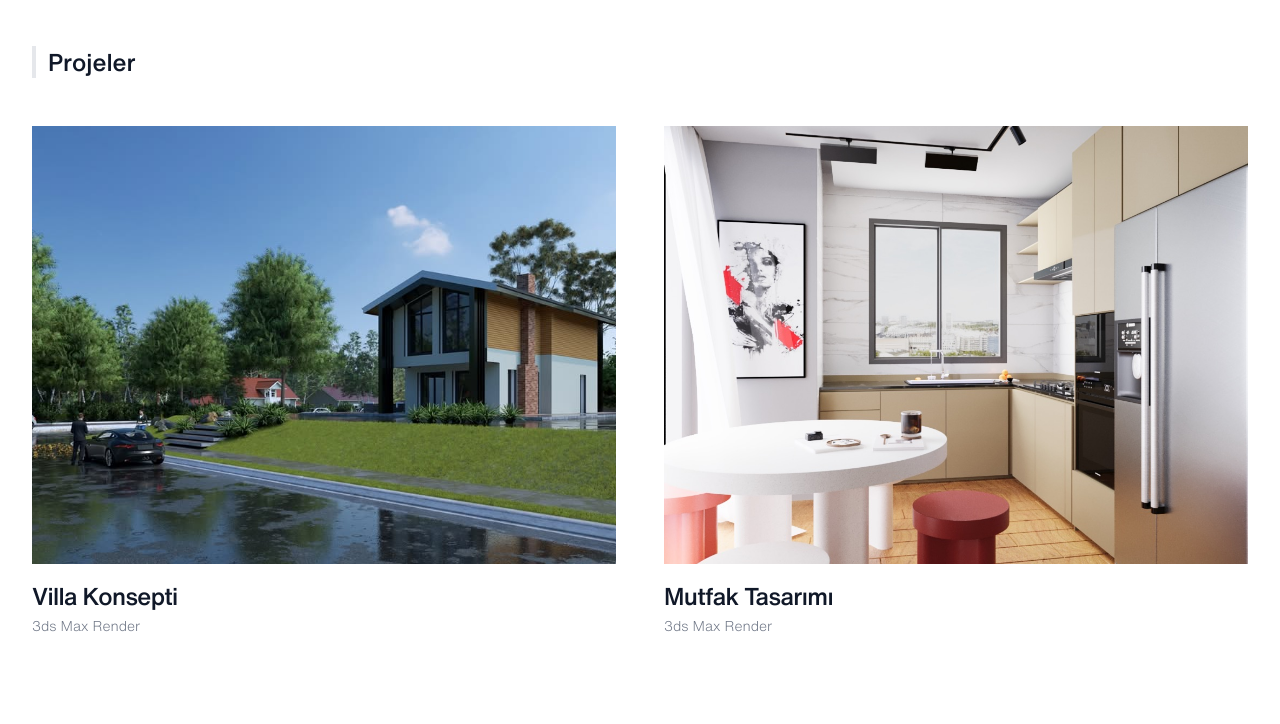
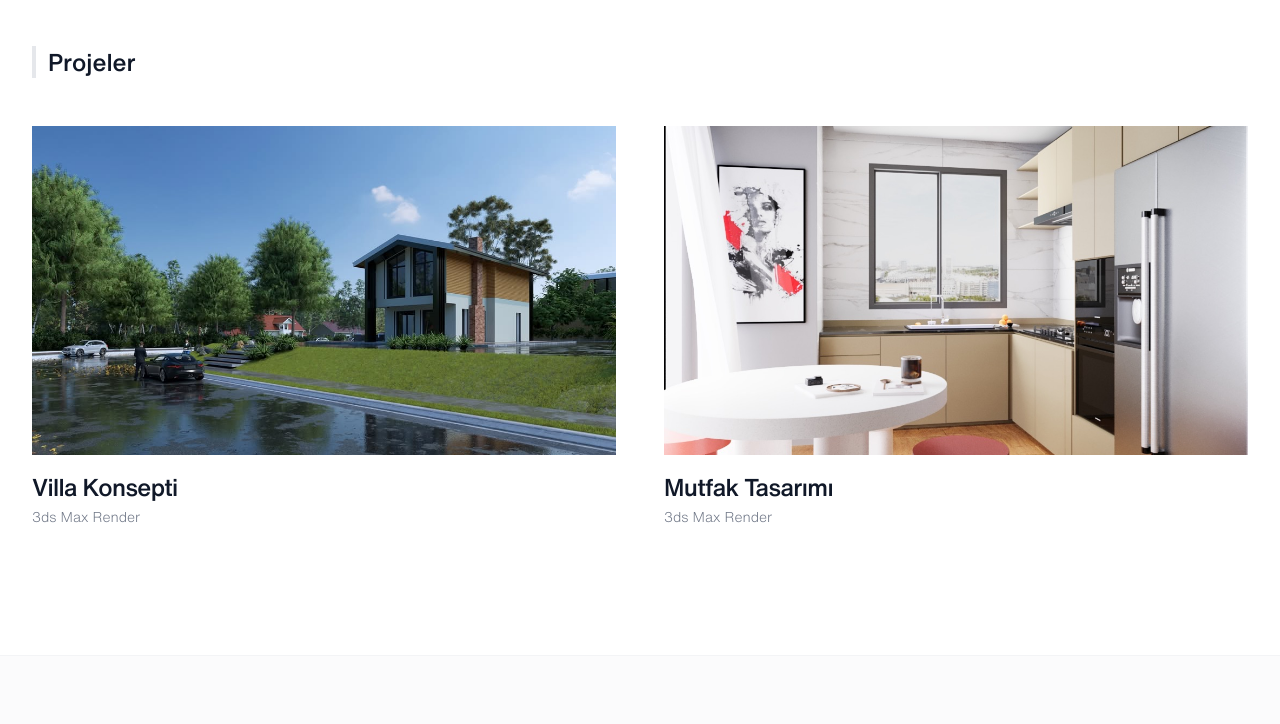
Before and after one commit to ongunumutyelbasi/siesta-ia, a Next.js app: page / in a window 1280 px wide. Shown: the part 626-1350 px from the top of the page. Built offline with nearby package versions, Linux system fonts and the light colour scheme.

Commit message:
Home page featured projects image ratio adjusted.

```diff
--- a/app/page.tsx
+++ b/app/page.tsx
@@ -52,7 +52,7 @@ export default function Home() {
                 className="group block relative"
               >
                 {/* Project Image */}
-                <div className="relative w-full aspect-[4/3] overflow-hidden bg-gray-100 mb-4 transition-all duration-500 group-hover:shadow-xl group-hover:scale-[1.01]">
+                <div className="relative w-full aspect-[16/9] overflow-hidden bg-gray-100 mb-4 transition-all duration-500 group-hover:shadow-xl group-hover:scale-[1.01]">
                   <Image
                     src={project.image}
                     alt={project.title}
```
